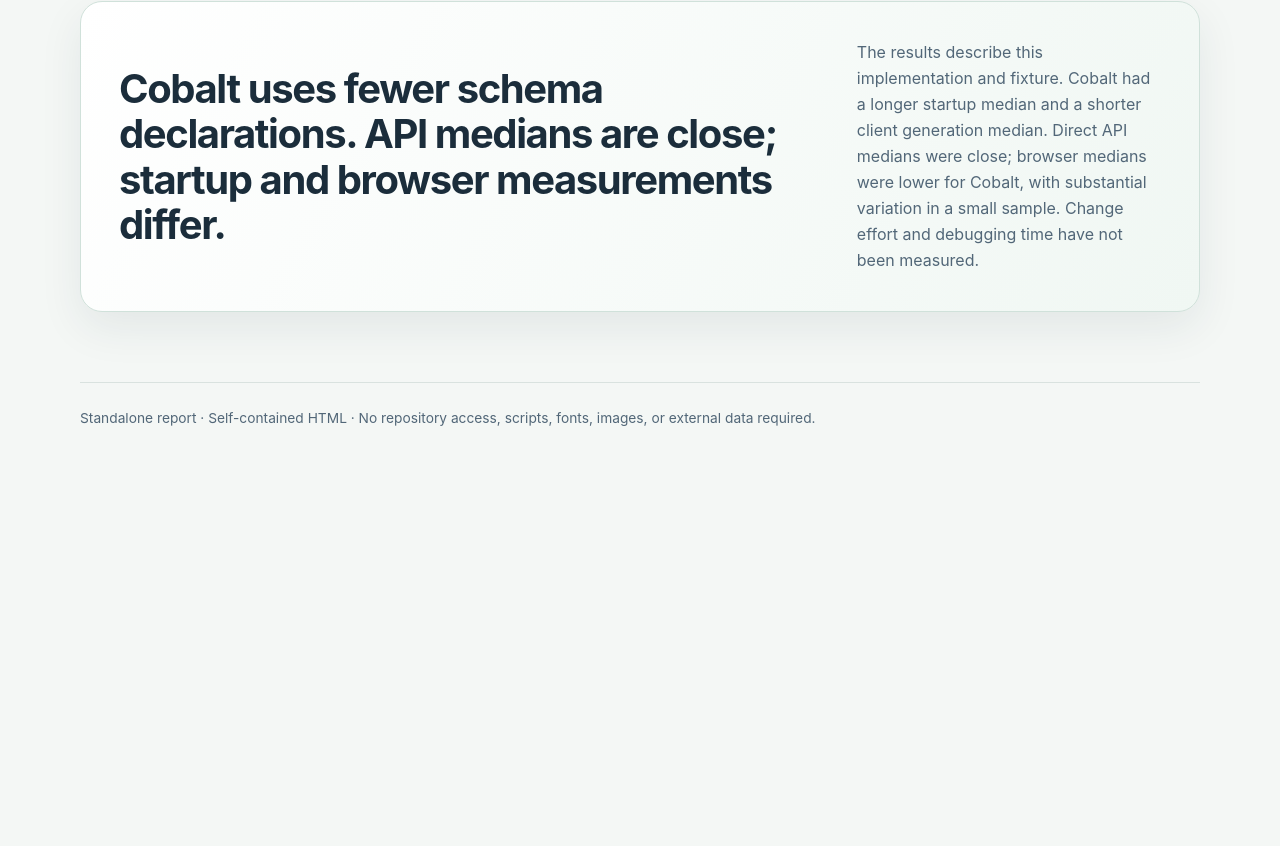
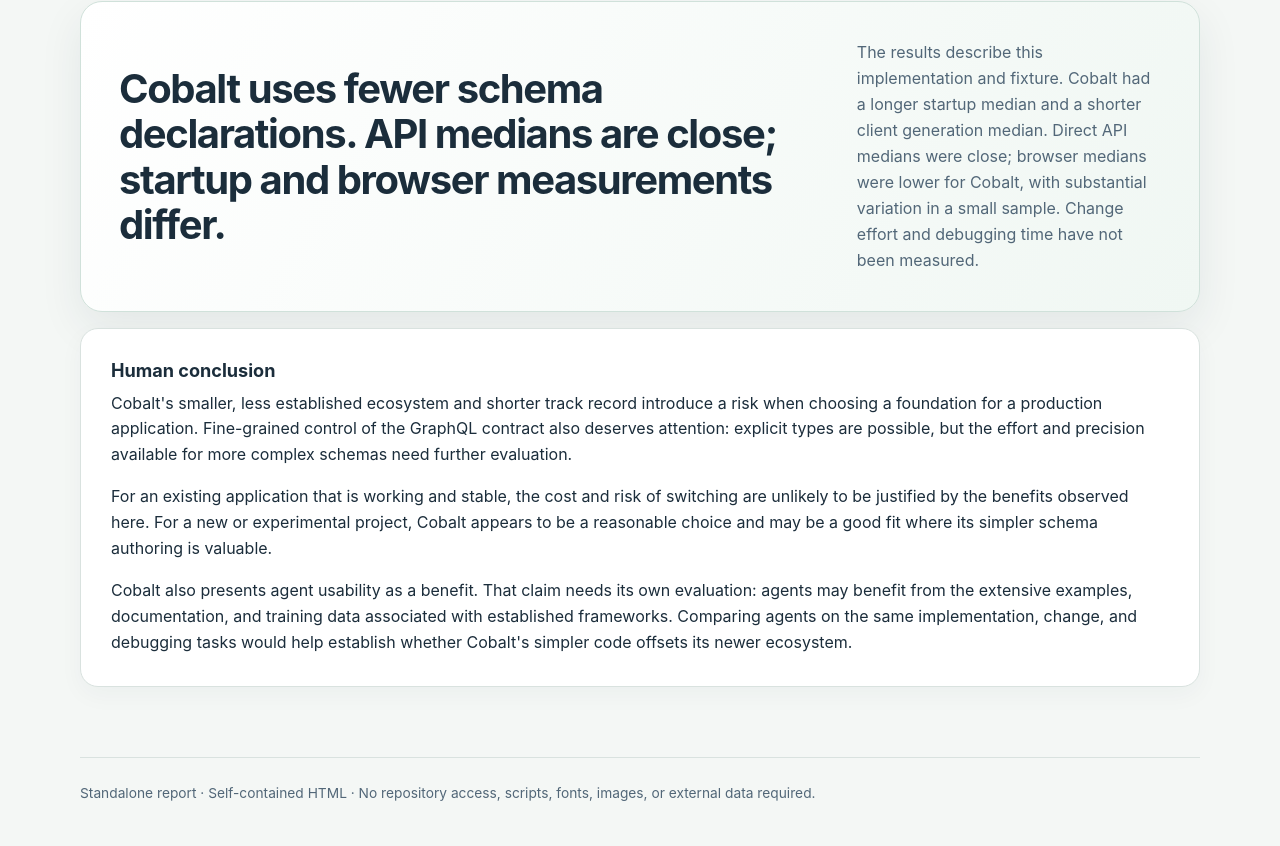
Before and after one commit to MrFiskarBengt/cobalt-vs-apollo-report, a plain HTML site: page index.html in a window 1280 px wide. Shown: the part 5748-6594 px from the top of the page. Before the commit the page ends 6220 px from the top, so only its background shows below. Drawn offline with Linux system fonts and the light colour scheme.

Commit message:
add human conclusion

```diff
--- a/index.html
+++ b/index.html
@@ -922,6 +922,32 @@ items(@Ctx() context: Context) {
             time have not been measured.
           </p>
         </div>
+        <article class="card" style="margin-top: 16px">
+          <h3>Human conclusion</h3>
+          <p>
+            Cobalt's smaller, less established ecosystem and shorter track
+            record introduce a risk when choosing a foundation for a production
+            application. Fine-grained control of the GraphQL contract also
+            deserves attention: explicit types are possible, but the effort and
+            precision available for more complex schemas need further
+            evaluation.
+          </p>
+          <p>
+            For an existing application that is working and stable, the cost and
+            risk of switching are unlikely to be justified by the benefits
+            observed here. For a new or experimental project, Cobalt appears to
+            be a reasonable choice and may be a good fit where its simpler
+            schema authoring is valuable.
+          </p>
+          <p>
+            Cobalt also presents agent usability as a benefit. That claim needs
+            its own evaluation: agents may benefit from the extensive examples,
+            documentation, and training data associated with established
+            frameworks. Comparing agents on the same implementation, change, and
+            debugging tasks would help establish whether Cobalt's simpler code
+            offsets its newer ecosystem.
+          </p>
+        </article>
       </section>
     </main>
 
```
